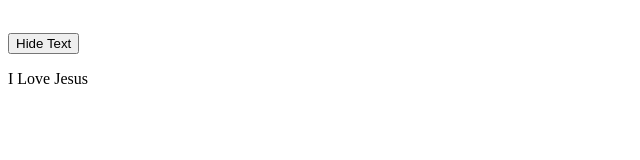
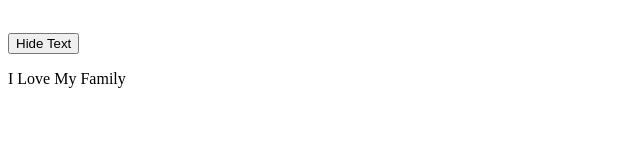
Before and after one commit to ChidinmaMmahi/bro-react-tuto, a React (Vite) app: page / in a window 1280 px wide. Shown: the part 122-282 px from the top of the page, without its empty margins (0-640 px from the left). Built offline with nearby package versions, Linux system fonts and the light colour scheme.

Commit message:
Version 3

```diff
--- a/src/Practice.jsx
+++ b/src/Practice.jsx
@@ -73,7 +73,7 @@
 
         <div>
             <button onClick={toggleDisplay}>{isDisplayed ? "Hide" : "Show"} Text</button>
-            {isDisplayed && <p className='p-text'>I Love Jesus</p>}
+            {isDisplayed && <p className='p-text'>I Love My Family</p>}
         </div><br /><br /><br />
 
     {/* // ------------------------------CHANGE TEXT ONCLICK------------------------------// */}
--- a/src/index.css
+++ b/src/index.css
@@ -21,7 +21,7 @@
     padding: 50px 0;
     border-radius: 10px;
     margin-bottom: 15px;
-    font-size: 1.1rem;
+    font-size: 1.15rem;
 }
 
 .color-picker-section label{
```
